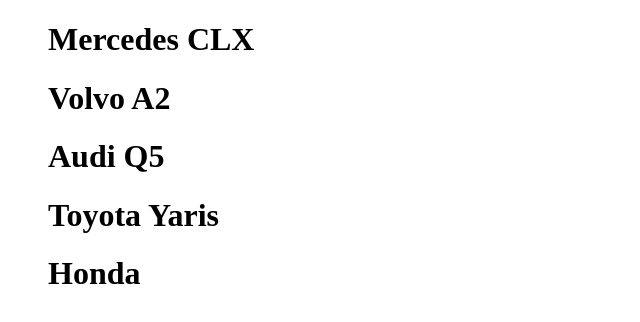
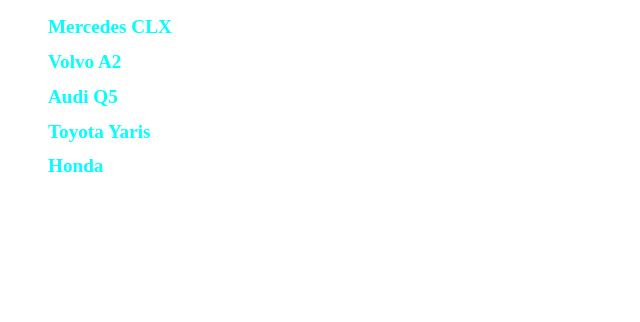
Before and after one commit to Fyanik7/T103-FirstRepo, a plain HTML site: page indexForGitHub.html in a window 1280 px wide. Shown: the whole page, without its empty margins (0-640 px from the left). Drawn offline with Linux system fonts and the light colour scheme.

Commit message:
fourth commit .css file added

```diff
--- a/indexForGitHub.html
+++ b/indexForGitHub.html
@@ -5,6 +5,7 @@
   <meta http-equiv="X-UA-Compatible" content="IE=edge">
   <meta name="viewport" content="width=device-width, initial-scale=1.0">
   <title>Cars</title>
+  <link rel="stylesheet" href="style.css">
 </head>
 <body>
   <ul>
--- /dev/null
+++ b/style.css
@@ -0,0 +1,5 @@
+h1{
+  color: aqua;
+  font-size: larger;
+  font-weight:bold;
+}
```
